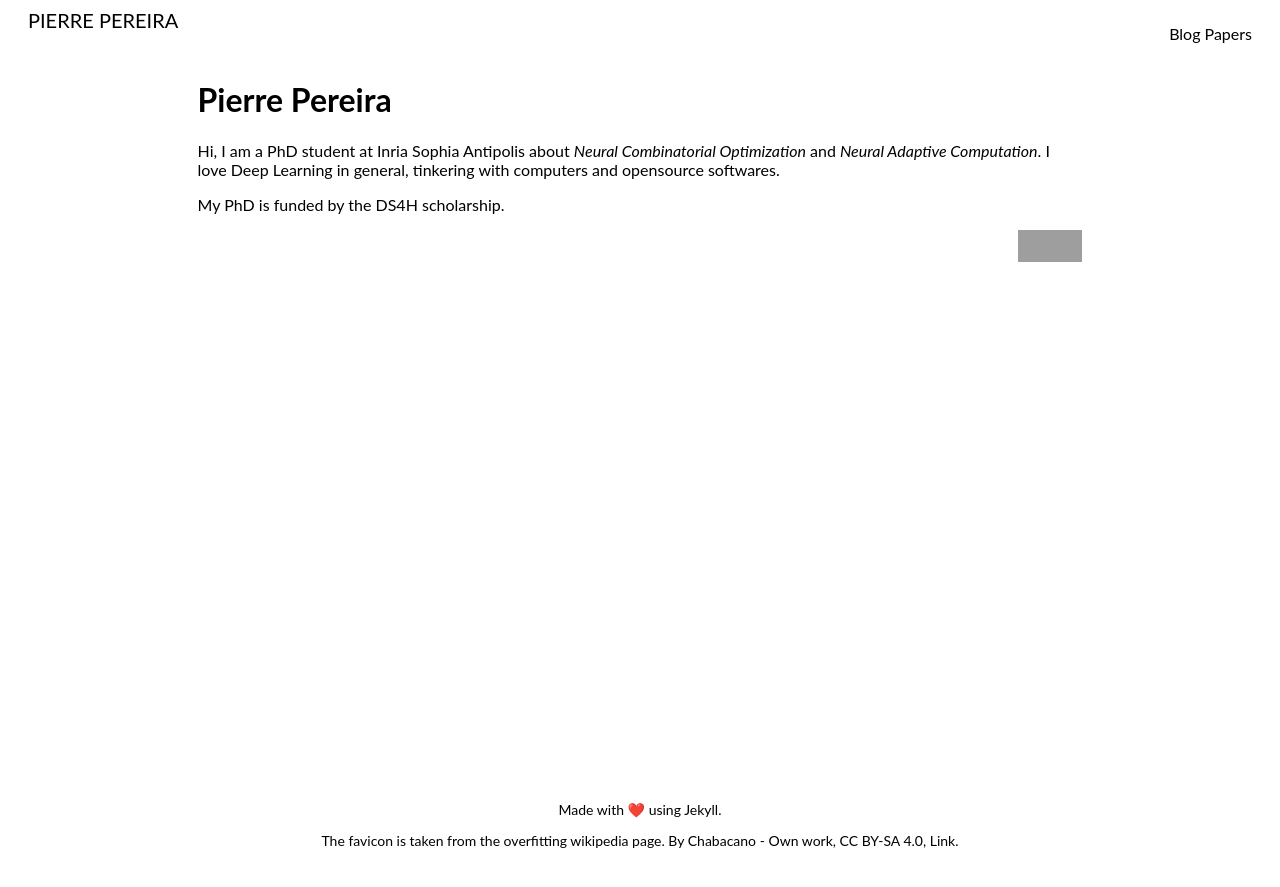
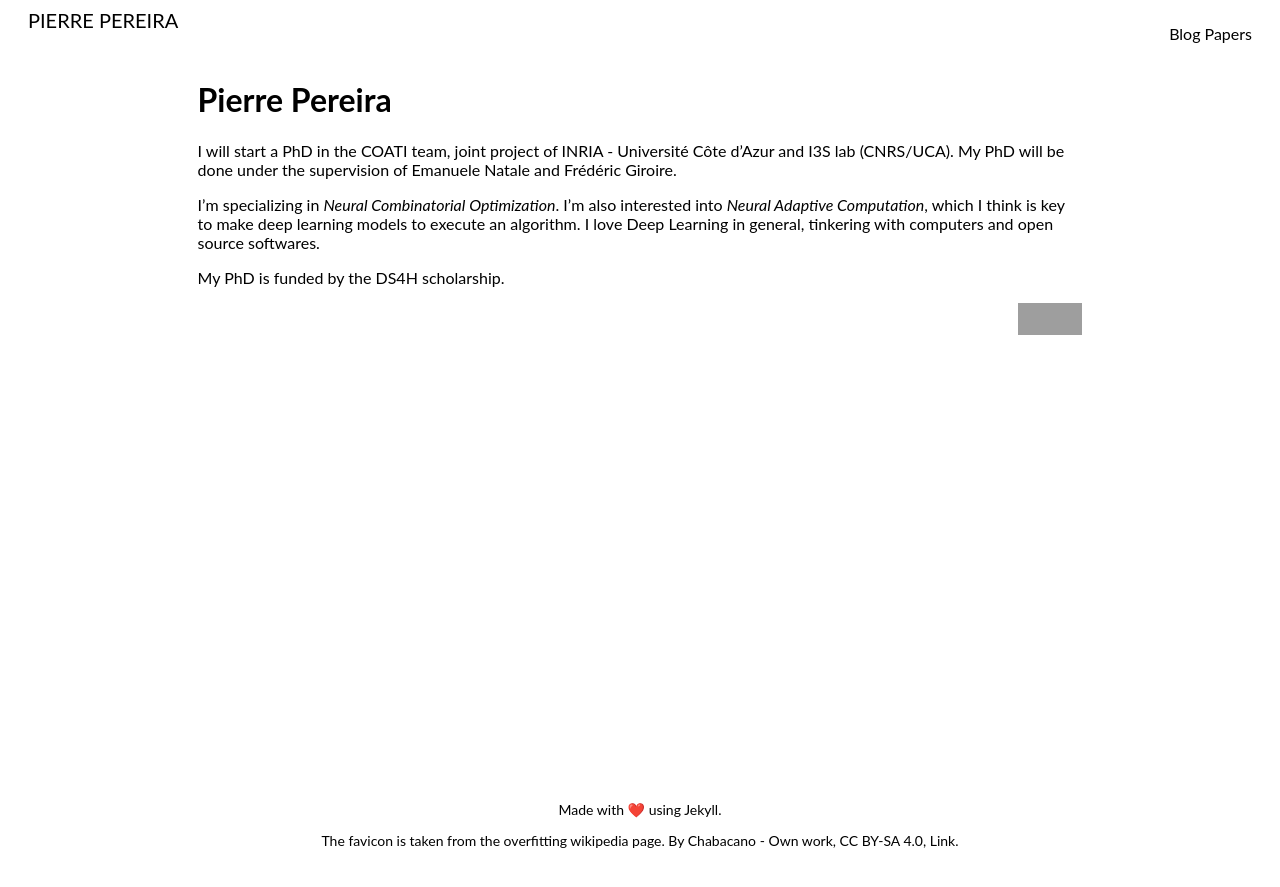
Before and after one commit to pierrot-lc/website, a Jekyll site: the page built from index.md, in a window 1280 px wide. Shown: the top 887 px of the page. Built offline with Jekyll 4.4.1, drawn with Linux system fonts in a browser that asks for light colours; our own code applies the rules of GitHub Pages for plain Markdown files; grey boxes are pictures that could not be loaded.

Commit message:
feat: updated index

```diff
--- a/index.md
+++ b/index.md
@@ -4,11 +4,27 @@ styles: ["home.css"]
 
 # {{ site.title }}
 
-Hi, I am a PhD student at Inria Sophia Antipolis about *Neural Combinatorial
-Optimization* and *Neural Adaptive Computation*. I love Deep Learning in
-general, tinkering with computers and opensource softwares.
+I will start a PhD in the [COATI team][coati], joint project of [INRIA -
+Université Côte d'Azur][inria] and [I3S lab][i3s] ([CNRS][cnrs]/[UCA][uca]). My
+PhD will be done under the supervision of [Emanuele Natale][ema-natale] and
+[Frédéric Giroire][fred-giroire].
 
-My PhD is funded by the DS4H scholarship.
+I'm specializing in *Neural Combinatorial Optimization*. I'm also interested
+into *Neural Adaptive Computation*, which I think is key to make deep learning
+models to execute an algorithm. I love Deep Learning in general, tinkering with
+computers and open source softwares.
+
+My PhD is funded by the [DS4H scholarship][ds4h].
 
 [<span class="github-icon socials"></span>]({{ "https://github.com/" | append: site.github_username }})
 [<span class="email-icon socials"></span>]({{ "mailto:" | append: site.email }})
+
+[cnrs]:         http://www.cnrs.fr/
+[coati]:        https://team.inria.fr/coati/team-members/
+[ds4h]:         https://ds4h.univ-cotedazur.fr/
+[ema-natale]:   https://natema.github.io/ema-webpage/
+[fred-giroire]: https://www-sop.inria.fr/members/Frederic.Giroire/
+[i3s]:          http://www.i3s.unice.fr/
+[inria]:        https://www.inria.fr/en/inria-centre-universite-cote-azur
+[uca]:          https://univ-cotedazur.fr/
+[unice]:        http://www.unice.fr/
```
